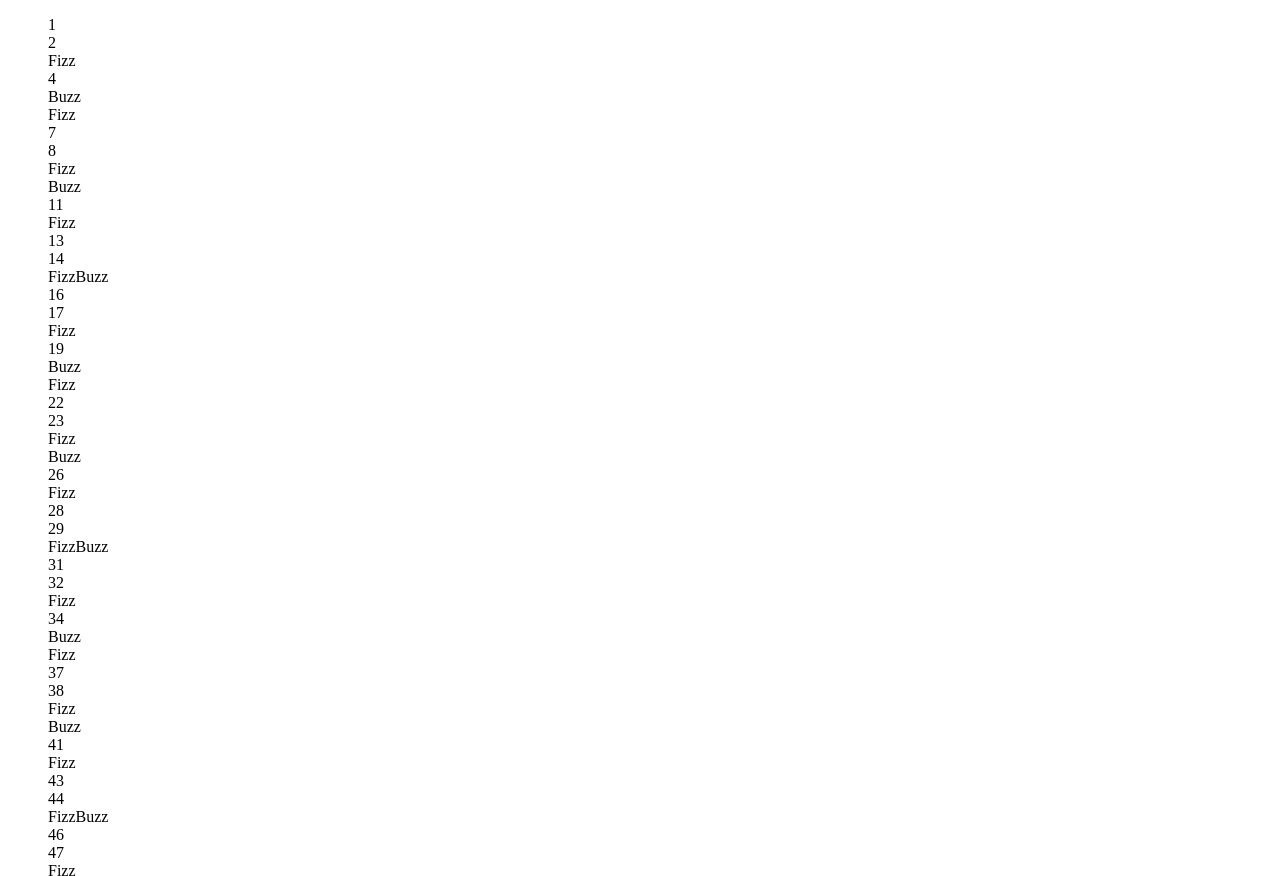
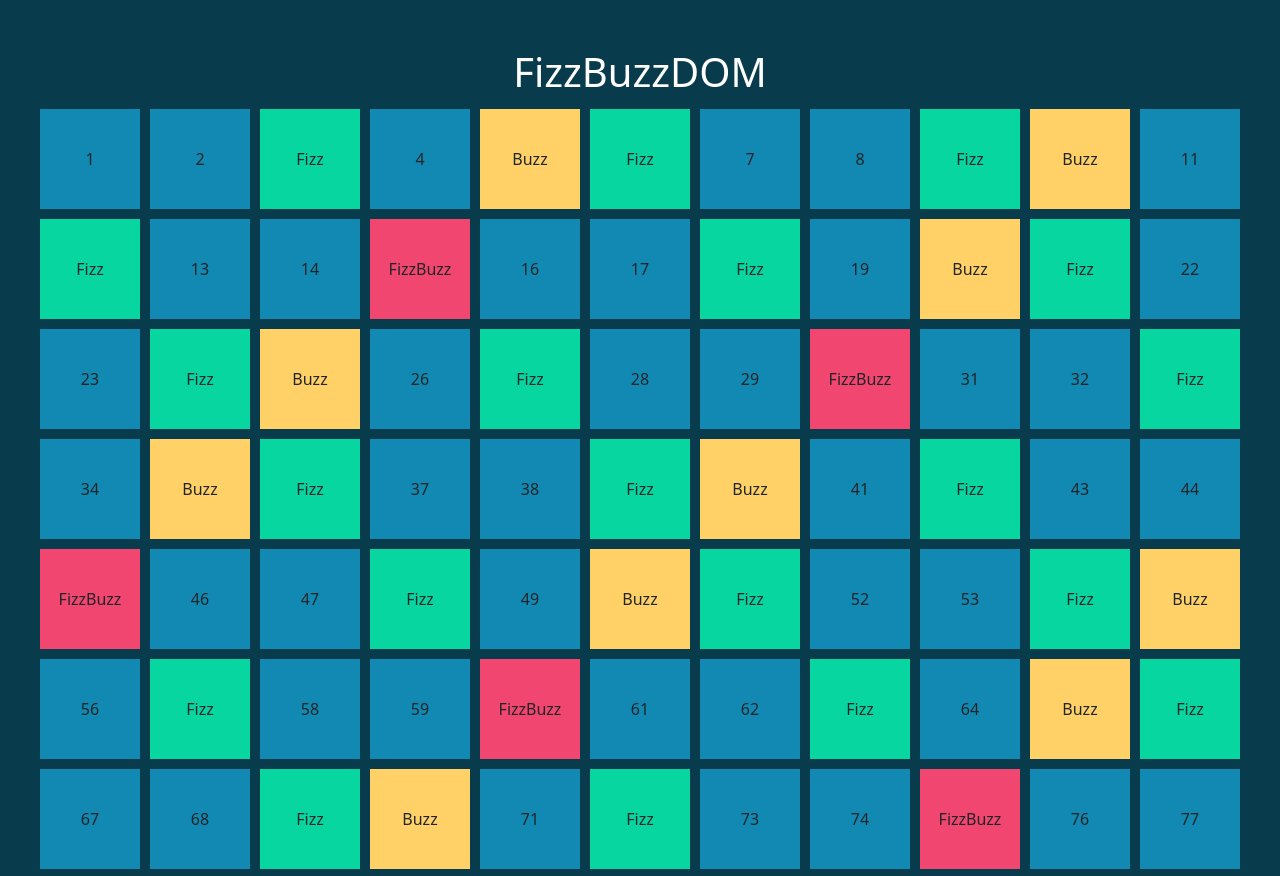
Before and after one commit to rachelpatrocinio/js-fizzbuzz, a plain HTML site: page index.html in a window 1280 px wide. Shown: the top 876 px of the page. Drawn offline with nearby package versions, Linux system fonts and the light colour scheme.

Commit message:
Added: background-color to liElement

```diff
--- a/css/style.css
+++ b/css/style.css
@@ -1,3 +1,37 @@
+:root{
+    --darkblue: #083B4B;
+    --blue: #1289B2;
+    --green: #08D6A0;
+    --yellow: #FFD166;
+    --red: #F0466F;
+}
+
+#body{
+    background-color: var(--darkblue);
+}
+
 ul{
     list-style: none;
 }
+
+
+li{
+    width: 100px;
+    height: 100px;
+    background-color: var(--blue);
+    margin: 5px;
+    display: flex;
+    justify-content: center;
+    align-items: center;
+}
+
+.bg__green{
+    background-color: var(--green);
+}
+
+.bg__yellow{
+    background-color: var(--yellow);
+}
+.bg__red{
+    background-color: var(--red);
+}
--- a/index.html
+++ b/index.html
@@ -4,12 +4,21 @@
     <meta charset="UTF-8">
     <meta name="viewport" content="width=device-width, initial-scale=1.0">
     <link rel="stylesheet" href="./css/style.css">
+    <link href="https://cdn.jsdelivr.net/npm/bootstrap@5.3.3/dist/css/bootstrap.min.css" rel="stylesheet" integrity="sha384-QWTKZyjpPEjISv5WaRU9OFeRpok6YctnYmDr5pNlyT2bRjXh0JMhjY6hW+ALEwIH" crossorigin="anonymous">
     <title>JS-FIZZBUZZ</title>
 </head>
-<body>
-    <ul class="list">
+<body id="body">
+    <div class="container-fluid">
+        <div class="row my-5">
+            <div class="col-12">
+                <h1 class="text-center text-white">FizzBuzzDOM</h1>
+            </div>
+            <div class="col-12">
+                <ul class="list d-flex flex-wrap justify-content-center p-0"></ul>
+            </div>
+        </div>
+    </div>
 
-    </ul>
     <script src="./js/app.js"></script>
 </body>
 </html>
--- a/js/app.js
+++ b/js/app.js
@@ -35,14 +35,18 @@ for(let i = 0; i < n; i++){
     if(numMult3 === 0 && numMult5 === 0){ // multipli 15
         //console.log("FizzBuzz");
         element = liElement.innerHTML = "FizzBuzz";
+        liElement.classList.add("bg__red");
     } else if(numMult3 === 0){ // multipli 3
         // per i multipli di 3 stampi “Buzz” al post del numero.
         //console.log("Fizz");
         liElement.innerHTML = "Fizz";
+        liElement.classList.add("bg__green");
     } else if(numMult5 === 0){ // multipli di 5
         // per i multipli di 5 stampi “Buzz” al post del numero.
         //console.log("Buzz");
         element = liElement.innerHTML = "Buzz";
+        liElement.classList.add("bg__yellow");
+
     } else { //
         element = liElement.innerHTML = num;
     }
```
